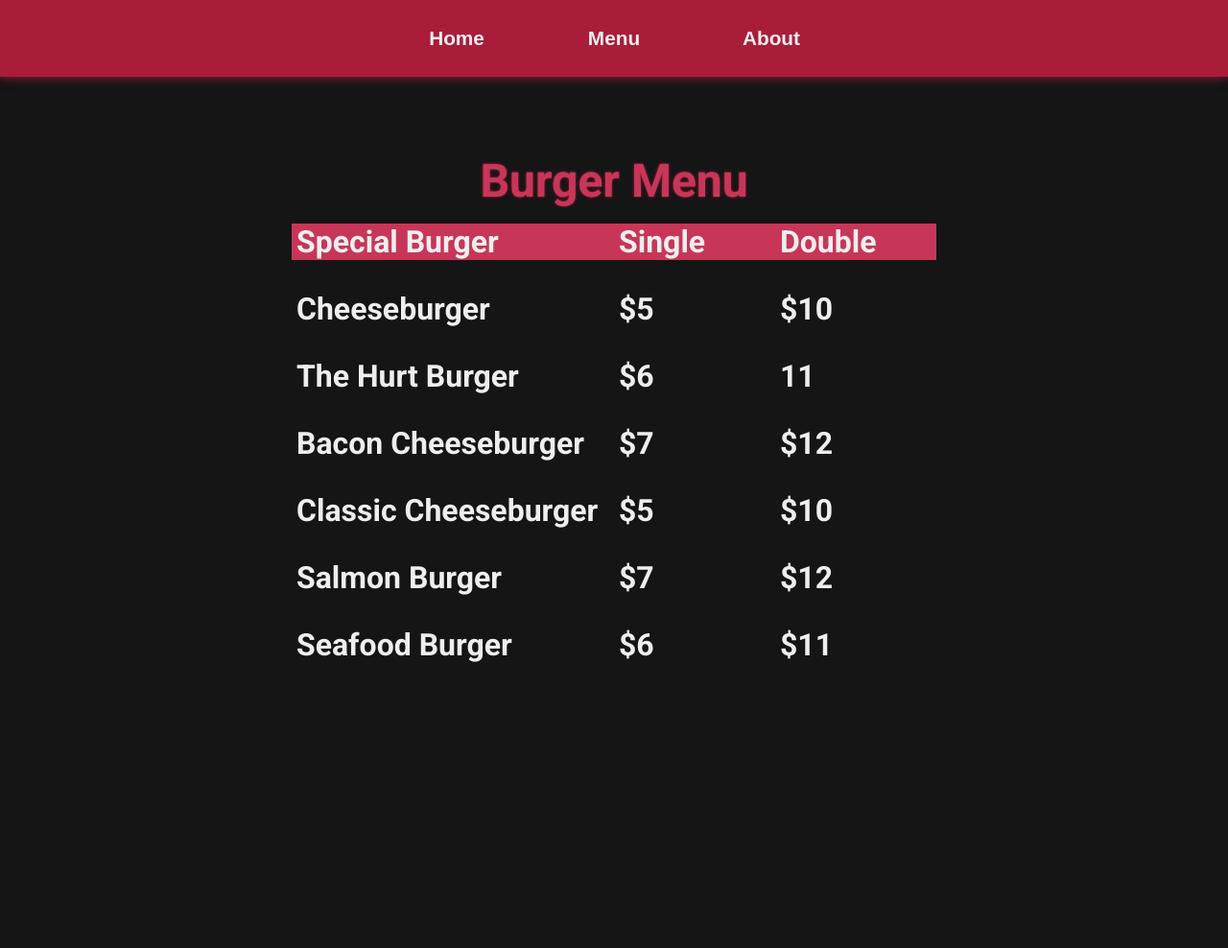
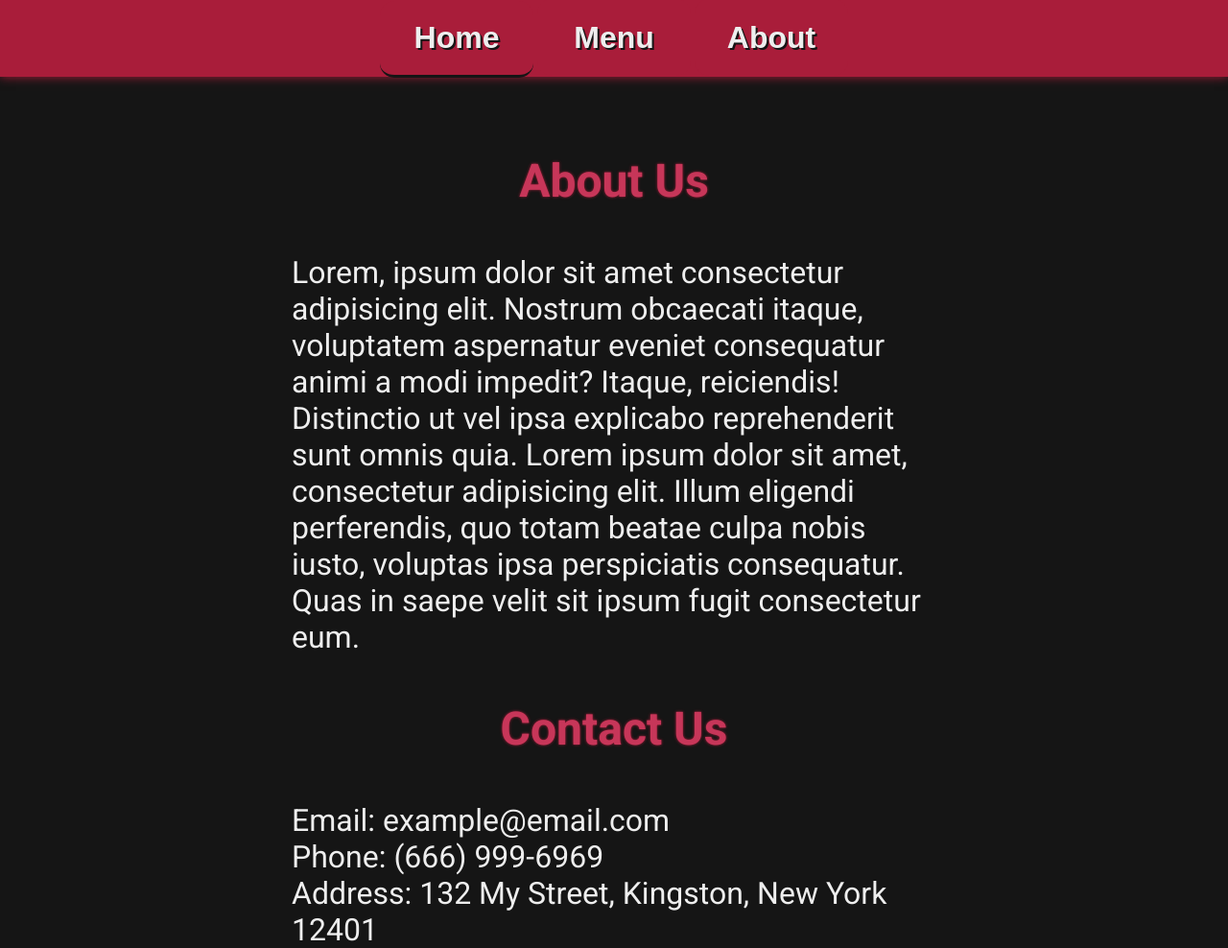
Before and after one commit to aiuyap/odin-restaurant-page, a website built with webpack: page src/template.html in a window 1280 px wide. Shown: the whole page at 96% size. Before the commit the page ends 800 px from the top, so only its background shows below. Built offline with nearby package versions, Linux system fonts and the light colour scheme.

Commit message:
Created hardcoded about page

```diff
--- a/src/home.js
+++ b/src/home.js
@@ -1,15 +1,18 @@
 import burger from "./images/burger.png";
 
-export const initialPageLoad = (() => {
+export const homePage = () => {
     const divContent = document.querySelector("#content");
+    const pageContainer = document.createElement("div");
+    pageContainer.id = "page-container";
     const h1Title = document.createElement("h1");
 
-    divContent.appendChild(h1Title);
+    divContent.appendChild(pageContainer);
+    pageContainer.appendChild(h1Title);
     h1Title.textContent = "Hello! I am a Restaurant";
 
     const divContainer = document.createElement("div");
     divContainer.id = "container";
-    divContent.appendChild(divContainer);
+    pageContainer.appendChild(divContainer);
 
     const image = document.createElement("img");
     image.src = burger;
@@ -19,4 +22,4 @@ export const initialPageLoad = (() => {
     para.textContent = "Lorem ipsum dolor sit amet consectetur adipisicing elit. Praesentium repellat aperiam dolore sequi? Quod ipsam quia, nobis vitae alias esse officiis provident suscipit maxime magni quo beatae, temporibus, ducimus numquam!";
     divContainer.appendChild(para);
 
-})();
+};
--- a/src/index.js
+++ b/src/index.js
@@ -1,5 +1,30 @@
 import "./styles.css";
-// import { initialPageLoad } from "./home";
+import { homePage } from "./home";
 import { menuPage } from "./menu";
 
-menuPage();
+// homePage();
+document.getElementById("home-btn").style.borderBottom = "3px solid var(--main-color)";
+
+
+document.querySelector("#home-btn").addEventListener("click", () => {
+    clearContent();
+    homePage();
+    clearStyle();
+    document.getElementById("home-btn").style.borderBottom = "3px solid var(--main-color)";
+});
+
+document.querySelector("#menu-btn").addEventListener("click", () => {
+    clearContent();
+    menuPage();
+    clearStyle();
+    document.getElementById("menu-btn").style.borderBottom = "3px solid var(--main-color)";
+});
+
+function clearContent () {
+    document.querySelector("#page-container").remove();
+}
+
+function clearStyle () {
+    document.getElementById("home-btn").removeAttribute("style");
+    document.getElementById("menu-btn").removeAttribute("style");
+}
--- a/src/menu.js
+++ b/src/menu.js
@@ -1,9 +1,12 @@
 export const menuPage = () => {
     const divContent = document.querySelector("#content");
+    const pageContainer = document.createElement("div");
+    pageContainer.id = "page-container";
+    divContent.append(pageContainer);
 
     const menuContainer = document.createElement("div");
     menuContainer.id = "menu-container";
-    divContent.appendChild(menuContainer);
+    pageContainer.appendChild(menuContainer);
 
     const h1 = document.createElement("h1");
     h1.textContent = "Burger Menu";
@@ -35,7 +38,7 @@ export const menuPage = () => {
     generateH3().item("$6");
     generateH3().item("$11");
 
-}
+};
 
 function generateH3 () {
     const h3element = document.createElement("h3");
--- a/src/styles.css
+++ b/src/styles.css
@@ -30,14 +30,15 @@ header {
 
 button {
     width: 10rem;
-    height: 3rem;
-    font-size: 1.3rem;
+    height: 5rem;
+    font-size: 2rem;
     font-weight: 800;
     border: none;
     background-color: var(--secondary-color);
     color: var(--font-color);
     cursor: pointer;
     border-radius: 15px;
+    text-shadow: 2px 2px var(--main-color);
 }
 
 button:hover {
@@ -89,3 +90,16 @@ p {
     padding: 0px 5px;
     font-size: 2rem;
 }
+
+#about-us-container {
+    display: flex;
+    flex-direction: column;
+    align-items: center;
+    gap: 3rem;
+    width: 60%;
+}
+
+#page-container {
+    display: flex;
+    justify-content: center;
+}
--- a/src/template.html
+++ b/src/template.html
@@ -8,13 +8,26 @@
 <body>
     <header>
         <nav>
-            <button>Home</button>
-            <button>Menu</button>
-            <button>About</button>
+            <button id="home-btn">Home</button>
+            <button id="menu-btn">Menu</button>
+            <button id="about-btn">About</button>
         </nav>
     </header>
     <div id="content">
-
+        <div id="page-container">
+            <div id="about-us-container">
+                <h1>About Us</h1>
+                <p>
+                    Lorem, ipsum dolor sit amet consectetur adipisicing elit. Nostrum obcaecati itaque, voluptatem aspernatur eveniet consequatur animi a modi impedit? Itaque, reiciendis! Distinctio ut vel ipsa explicabo reprehenderit sunt omnis quia. Lorem ipsum dolor sit amet, consectetur adipisicing elit. Illum eligendi perferendis, quo totam beatae culpa nobis iusto, voluptas ipsa perspiciatis consequatur. Quas in saepe velit sit ipsum fugit consectetur eum.
+                </p>
+                <h1>Contact Us</h1>
+                <div>
+                    <p>Email: example@email.com</p>
+                    <p>Phone: (666) 999-6969</p>
+                    <p>Address: 132 My Street, Kingston, New York 12401</p>
+                </div>
+            </div>
+        </div>
     </div>
 
 </body>
```
Also changed, not shown: src/about.js (added).
